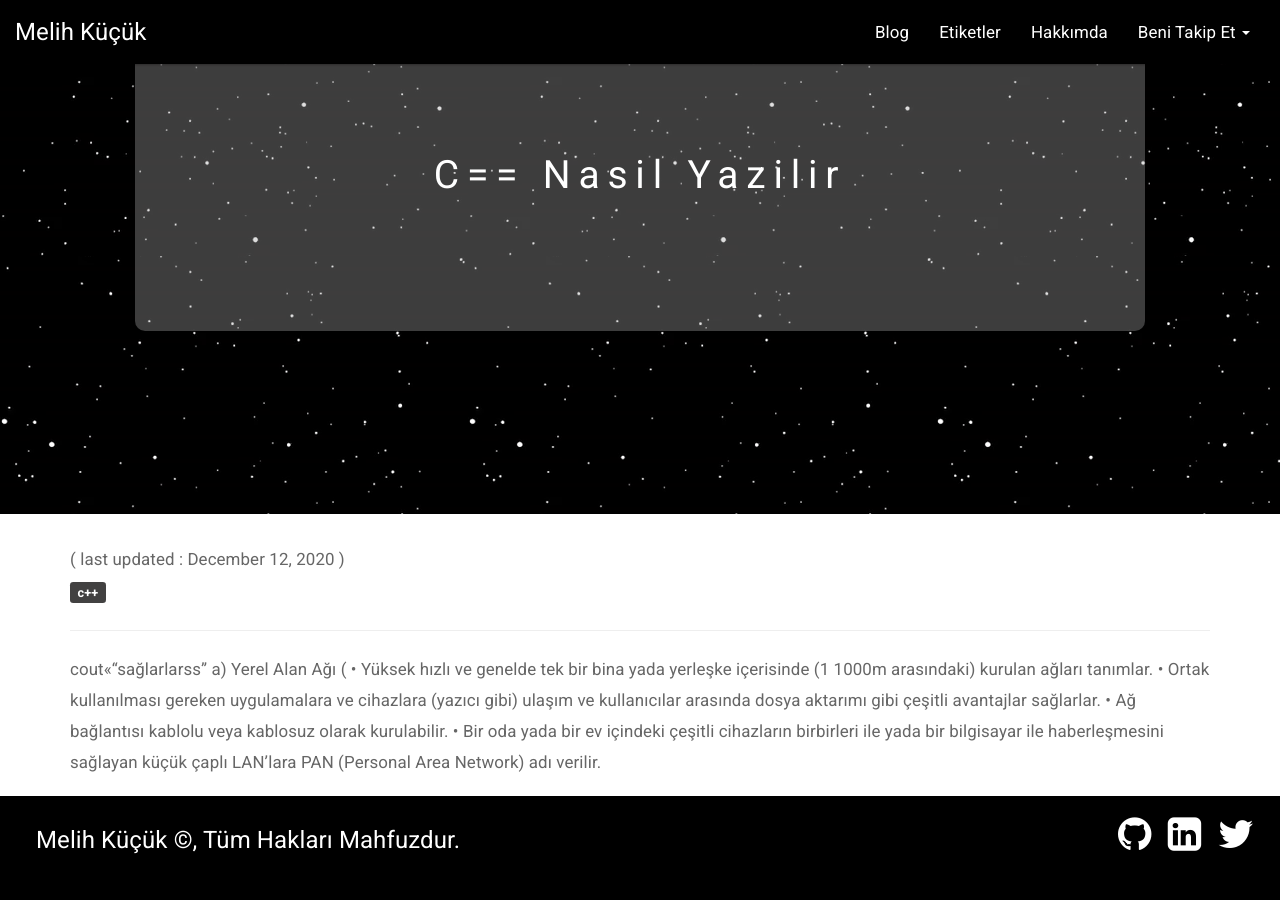
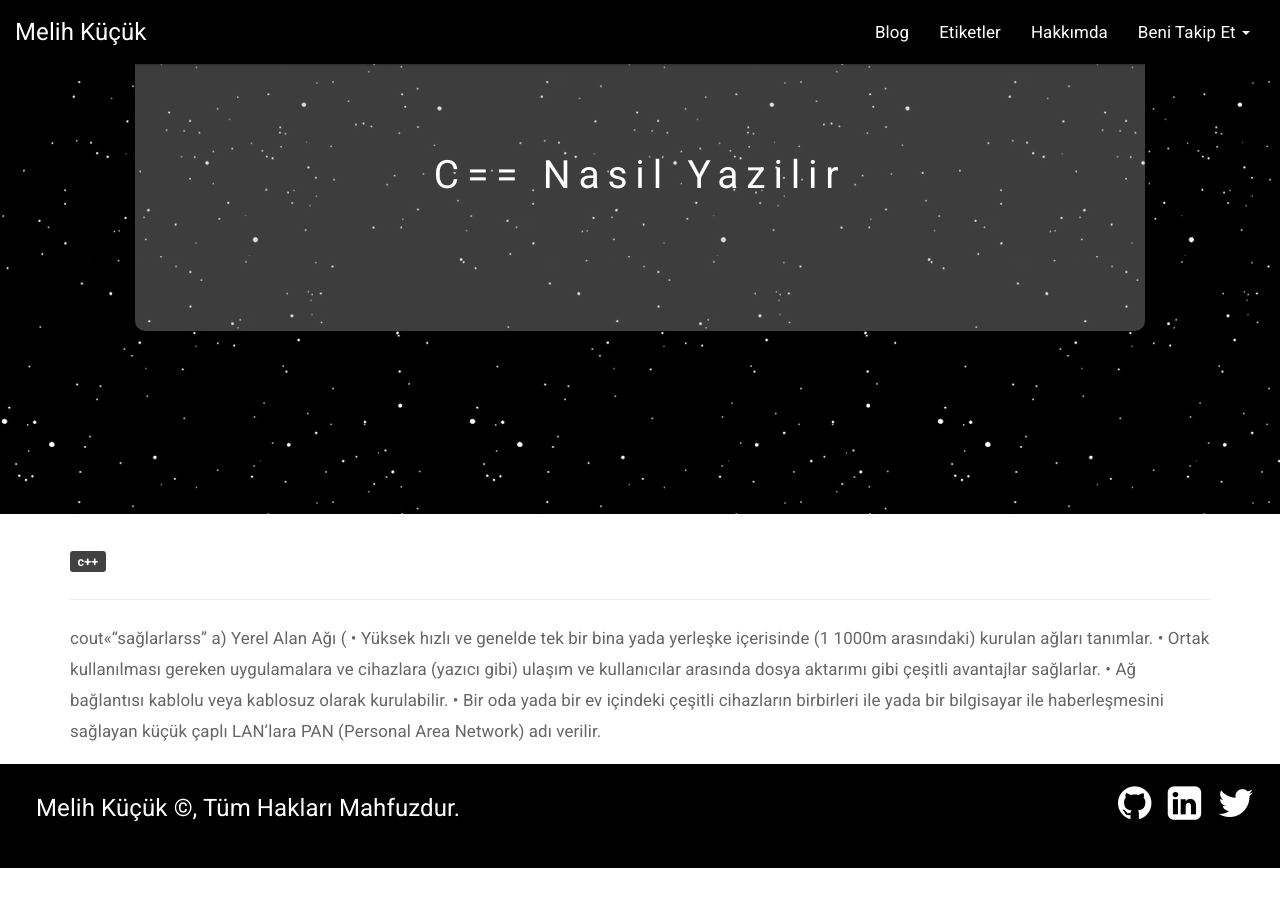
Before and after one commit to melihKucuk/melih-kucuk, a Jekyll site: the page built from _posts/2020-12-13-c++-nasil-yazilir.md, in a window 1280 px wide and 900 px high, scrolled down 223 px. Built offline with Jekyll 4.4.1, drawn with Linux system fonts in a browser that asks for light colours; comment, search, counter and statistics services are not loaded; after the commit the page ends 1091 px from its top, so only the background shows below that.

Commit message:
Update default.html

```diff
--- a/_layouts/default.html
+++ b/_layouts/default.html
@@ -8,9 +8,6 @@
 
 		{% if page.id %}
 		<p>
-			<strong>{{ page.published | date: '%B %d, %Y' }}</strong> ( last updated :
-			{{ page.date | date: '%B %d, %Y' }} )
-			<br>
 			{% for tag in page.tags %}
 			<a class="label label-default" href="{{ site.baseurl }}/tags/#{{ tag | slugify }}">{{ tag }}</a>
 			{% endfor %}
```
